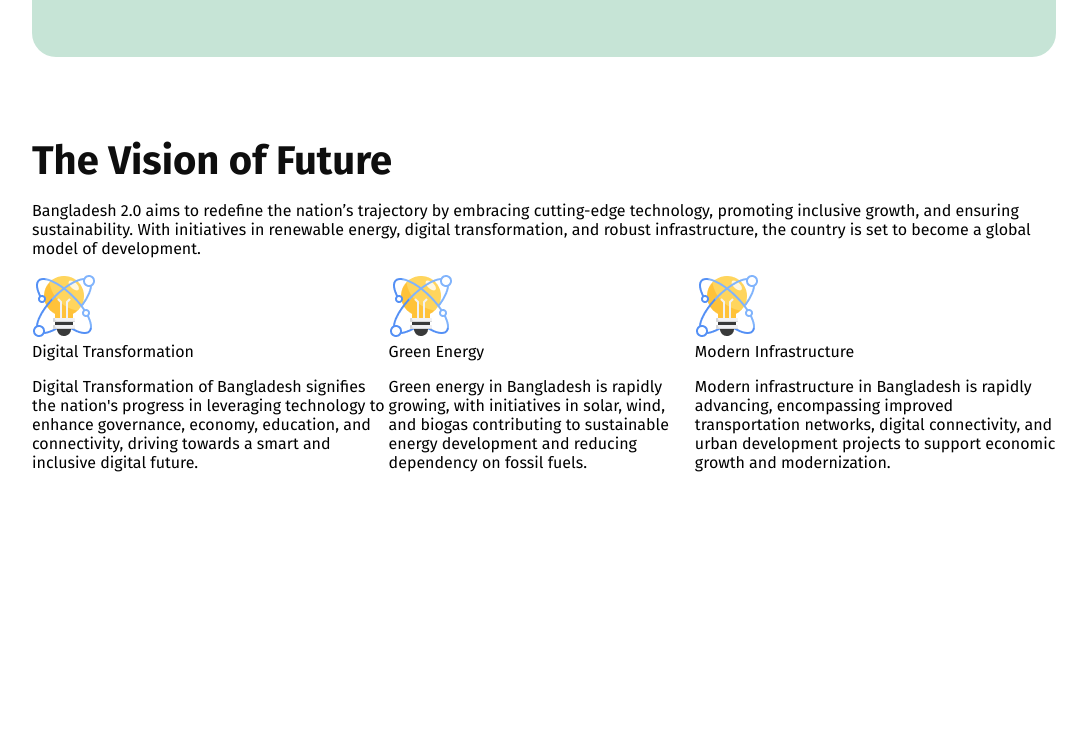
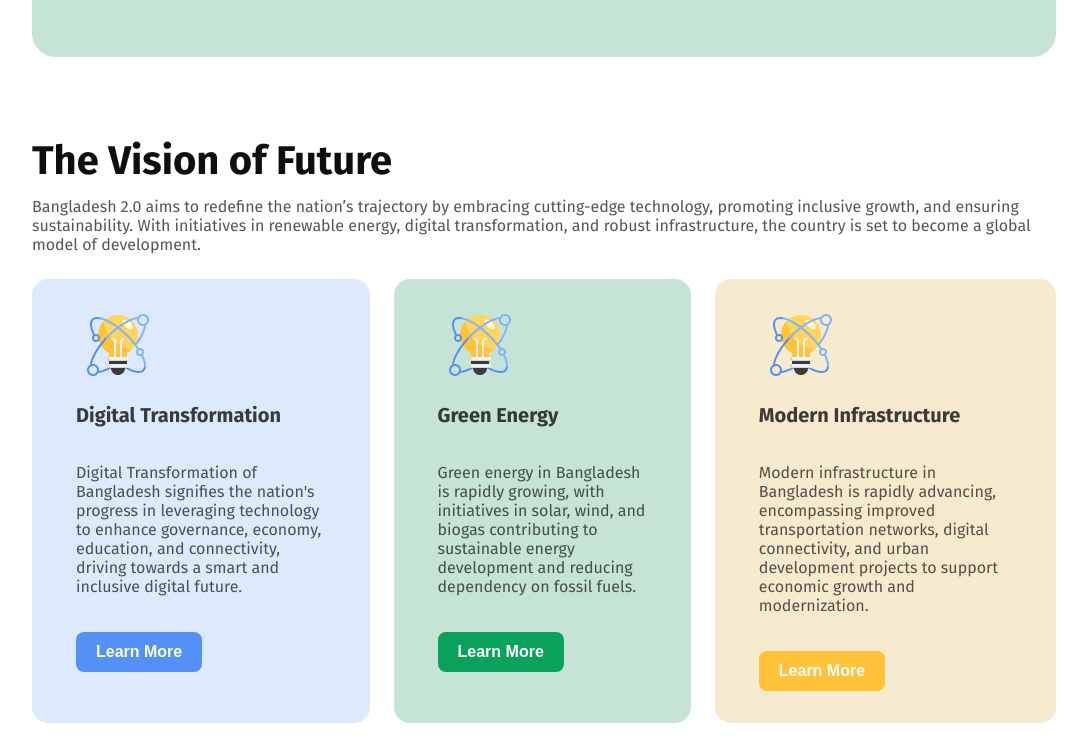
Before and after one commit to nahid-77/Assignment-01, a plain HTML site: page index.html in a window 1280 px wide. Shown: the part 597-1350 px from the top of the page, without its empty margins (96-1183 px from the left). Before the commit the page ends 1105 px from the top, so only its background shows below. Drawn offline with Linux system fonts and the light colour scheme.

Commit message:
Future vision section added

```diff
--- a/index.html
+++ b/index.html
@@ -36,7 +36,7 @@
         <!-- Future vision related code starts -->
       <section class="future-vision">
         <div class="common-titles">The Vision of Future</div>
-        <p>
+        <p class="future-vision-description">
           Bangladesh 2.0 aims to redefine the nation’s trajectory by embracing
           cutting-edge technology, promoting inclusive growth, and ensuring
           sustainability. With initiatives in renewable energy, digital
@@ -45,7 +45,7 @@
         </p>
         <div class="visions">
           <div class="vision-1">
-            <img src="assets/card-icon.png" alt="" />
+            <img class="card-icons" src="assets/card-icon.png" alt="" />
             <div class="vision-title">Digital Transformation</div>
             <p class="vision-description">
               Digital Transformation of Bangladesh signifies the nation's
@@ -53,18 +53,22 @@
               education, and connectivity, driving towards a smart and inclusive
               digital future.
             </p>
+            <a href=""><button class="learn-more-1  learn-more-btn">Learn More</button></a>
+
           </div>
           <div class="vision-2">
-            <img src="assets/card-icon.png" alt="" />
+            <img class="card-icons" src="assets/card-icon.png" alt="" />
             <div class="vision-title">Green Energy</div>
             <p class="vision-description">
               Green energy in Bangladesh is rapidly growing, with initiatives in
               solar, wind, and biogas contributing to sustainable energy
               development and reducing dependency on fossil fuels.
             </p>
+            <a href=""><button class="learn-more-2  learn-more-btn">Learn More</button></a>
+
           </div>
           <div class="vision-3">
-            <img src="assets/card-icon.png" alt="" />
+            <img class="card-icons" src="assets/card-icon.png" alt="" />
             <div class="vision-title">Modern Infrastructure</div>
             <p class="vision-description">
               Modern infrastructure in Bangladesh is rapidly advancing,
@@ -72,6 +76,7 @@
               connectivity, and urban development projects to support economic
               growth and modernization.
             </p>
+            <a href=""><button class="learn-more-3 learn-more-btn">Learn More</button></a>
           </div>
         </div>
       </section>
--- a/styles/style.css
+++ b/styles/style.css
@@ -93,9 +93,91 @@
 }
 
 /* Future vision section related styles */
-.future-vision{
-    margin: 20px 120px;
+.future-vision {
+  margin: 30px 120px;
 }
+
 .visions {
   display: flex;
+  gap: 24px;
+  margin-top: 25px;
 }
+
+.future-vision-description {
+  color: rgba(14, 14, 14, 0.7);
+  font-size: 16px;
+  font-weight: 400;
+  margin: 12px 0px;
+}
+
+.vision-1 {
+  border-radius: 16px;
+  background: rgba(84, 144, 245, 0.2);
+  padding:22px;
+}
+
+.vision-2 {
+  border-radius: 16px;
+  background: rgb(198, 228, 214);
+  padding:22px;
+}
+
+.vision-3 {
+  border-radius: 16px;
+  background: rgb(247, 235, 207);
+  padding:22px;
+}
+
+.vision-title {
+  color: rgba(14, 14, 14, 0.8);
+  font-size: 20px;
+  font-weight: 700;
+  padding: 10px 22px;
+}
+
+.vision-description {
+  color: rgba(14, 14, 14, 0.7);
+  font-size: 16px;
+  font-weight: 400;
+  padding: 10px 22px;
+}
+
+.card-icons {
+  margin: 12px 32px;
+}
+
+.learn-more-btn{
+  border-radius: 8px;
+  background: rgb(84, 144, 245);
+  margin: 10px 22px;
+  padding: 11px 20px;
+  border: none;
+  color: rgb(255, 255, 255);
+  font-size: 16px;
+  font-weight: 600;
+  cursor:pointer;
+}
+
+.learn-more-1{
+  background: rgb(84, 144, 245);
+}
+
+.learn-more-2{
+background: rgb(9, 161, 92);
+}
+
+.learn-more-3{
+  background: rgb(255, 194, 57);
+}
+
+.learn-more-1:hover{
+  background: rgb(121, 137, 166);
+}
+
+.learn-more-2:hover{
+background: rgb(83, 140, 114);
+}
+
+.learn-more-3:hover{
+  background: rgb(194, 168, 108);
+}
```
